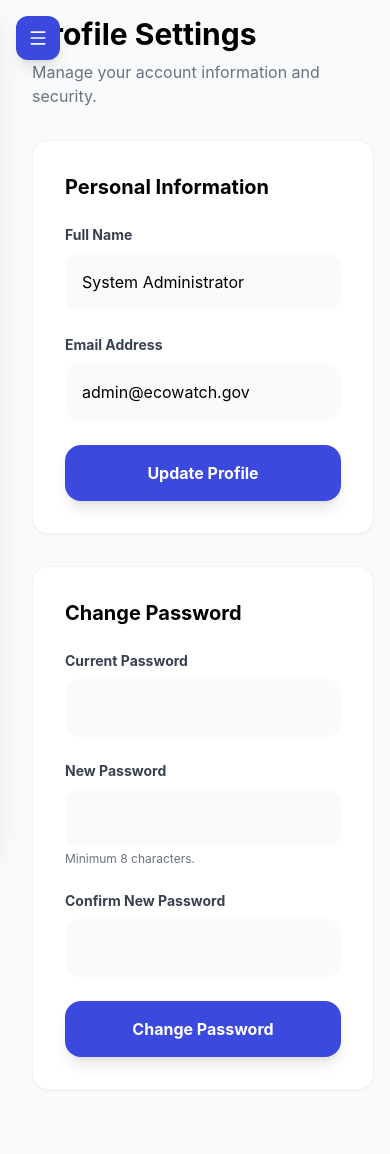
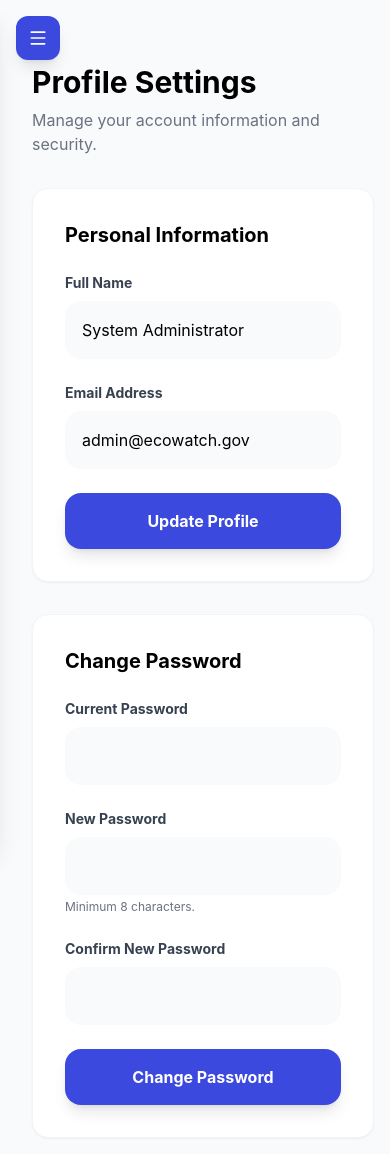
Before and after one commit to YourGbDev/EcoWatch, a PHP site: page /smart-flood-waste-monitoring/profile.php in a window 390 px wide. Before the commit the page ends 1062 px from the top, so only its background shows below. Run offline with PHP 8.4, Linux system fonts and the light colour scheme; a user stored in the database is signed in; data comes from the database, SQL or seed files in the repository; some libraries are stand-ins or nearby versions.

Commit message:
Polish: Fix mobile hamburger overlap and add active page indicator
1. Mobile Hamburger Button Overlap Fix:
   - Added pt-16 (4rem) top padding to main content on mobile
   - Added pt-8 (2rem) on desktop via md:pt-8
   - Prevents fixed hamburger button from overlapping page headings

2. Active Page Indicator in Sidebar:
   - Added PHP logic to detect current page via basename(['PHP_SELF'])
   - Active nav links now show bg-white/20 background and font-semibold
   - Works on Dashboard, Submit Report, My Reports, and Profile Settings

Test on mobile (~375-430px) and desktop to verify both fixes.

```diff
--- a/dashboard.php
+++ b/dashboard.php
@@ -58,7 +58,7 @@ try {
 <body class="bg-gray-50 min-h-screen">
     <?php include __DIR__ . '/includes/sidebar.php'; ?>
 
-    <main class="flex-1 ml-4 md:ml-64 p-4 sm:p-8">
+    <main class="flex-1 ml-4 pt-16 md:ml-64 md:pt-8 p-4 sm:p-8">
         <header class="flex justify-between items-center mb-8">
             <div>
                 <h1 class="text-2xl font-bold text-gray-900">Welcome back, <?php echo htmlspecialchars($_SESSION['user_name']); ?>!</h1>
--- a/my_reports.php
+++ b/my_reports.php
@@ -32,7 +32,7 @@ try {
 <body class="bg-gray-50 min-h-screen">
     <?php include __DIR__ . '/includes/sidebar.php'; ?>
 
-    <main class="flex-1 ml-4 md:ml-64 p-4 sm:p-8">
+    <main class="flex-1 ml-4 pt-16 md:ml-64 md:pt-8 p-4 sm:p-8">
         <header class="flex justify-between items-center mb-8">
             <div>
                 <h1 class="text-3xl font-bold text-gray-900">My Reports</h1>
--- a/profile.php
+++ b/profile.php
@@ -34,7 +34,7 @@ try {
 <body class="bg-gray-50 min-h-screen">
     <?php include __DIR__ . '/includes/sidebar.php'; ?>
 
-    <main class="flex-1 ml-4 md:ml-64 p-4 sm:p-8">
+    <main class="flex-1 ml-4 pt-16 md:ml-64 md:pt-8 p-4 sm:p-8">
 
         <h1 class="text-3xl font-bold mb-2">Profile Settings</h1>
         <p class="text-gray-500 mb-8">Manage your account information and security.</p>
--- a/submit_report.php
+++ b/submit_report.php
@@ -22,7 +22,7 @@ $csrf_token = htmlspecialchars(generate_csrf_token());
 <body class="bg-gray-50 min-h-screen">
     <?php include __DIR__ . '/includes/sidebar.php'; ?>
 
-    <main class="flex-1 ml-4 md:ml-64 p-4 sm:p-8">
+    <main class="flex-1 ml-4 pt-16 md:ml-64 md:pt-8 p-4 sm:p-8">
 
         <header class="flex justify-between items-center mb-8">
             <div>
```
